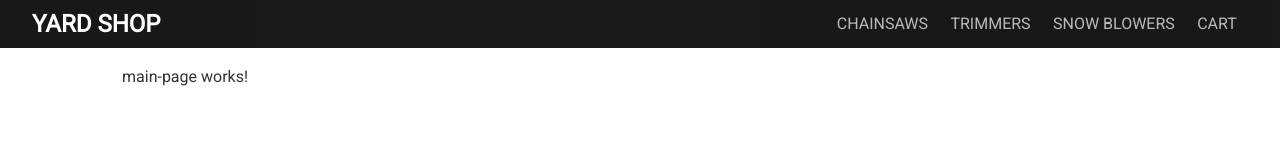
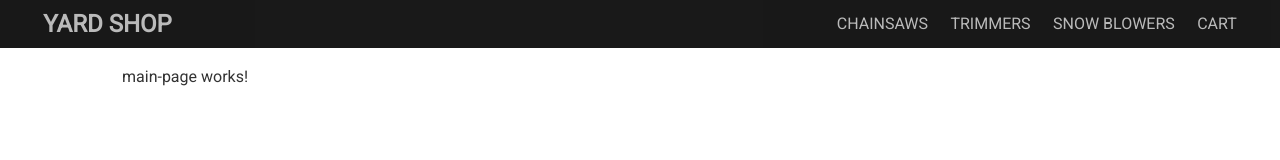
Before and after one commit to Andrey-Yur/Shop, an Angular app in the folder Shop/: page / in a window 1280 px wide. Shown: the top 160 px of the page. Built offline with nearby package versions, Linux system fonts and the light colour scheme.

Commit message:
Establish connection to FB, Http request

```diff
--- a/Shop/src/app/admin/login-page/login-page.component.ts
+++ b/Shop/src/app/admin/login-page/login-page.component.ts
@@ -1,5 +1,7 @@
 import { Component, OnInit } from '@angular/core';
 import { FormGroup, FormControl, Validators } from '@angular/forms';
+import { AuthService } from 'src/app/shared/auth.service';
+import { from } from 'rxjs';
 
 
 @Component({
@@ -10,7 +12,10 @@ import { FormGroup, FormControl, Validators } from '@angular/forms';
 export class LoginPageComponent implements OnInit {
   form: FormGroup
   submitted = false
-  constructor() { }
+
+  constructor(
+    public auth: AuthService
+  ) { }
 
   ngOnInit(): void {
     this.form = new FormGroup({
@@ -28,6 +33,11 @@ export class LoginPageComponent implements OnInit {
       email: this.form.value.email,
       password: this.form.value.password
     }
+    this.auth.login(user).subscribe(res => {
+      console.log(res)
+    })
+
+
   }
 
 }
--- a/Shop/src/app/shared/auth.service.ts
+++ b/Shop/src/app/shared/auth.service.ts
@@ -1,13 +1,12 @@
 import { Injectable } from '@angular/core';
 import { HttpClient } from '@angular/common/http';
-//import { environment } from 'src/environments/environment';
-import { tap } from 'rxjs/operators';
-import { environment } from '../../environments/environment.prod';
+import { environment } from 'src/environments/environment';
 
 @Injectable({
   providedIn: 'root'
 })
 export class AuthService {
+
   constructor(private http: HttpClient) { }
   login(User) {
     return this.http.post(`https://identitytoolkit.googleapis.com/v1/accounts:signInWithCustomToken?key=${environment.apiKey}`, User)
--- a/Shop/src/app/shared/main-layout/main-layout.component.html
+++ b/Shop/src/app/shared/main-layout/main-layout.component.html
@@ -1,5 +1,5 @@
 <nav class="navbar bg-dark">
-    <h2>YARD SHOP</h2>
+    <h2><a routerLink="/">YARD SHOP</a></h2>
     <ul>
         <li routerLinkActive="active">
             <a href="#">CHAINSAWS</a>
```
Also changed, not shown: Shop/src/app/admin/login-page/login-page.component.html (+0 -59 lines).
